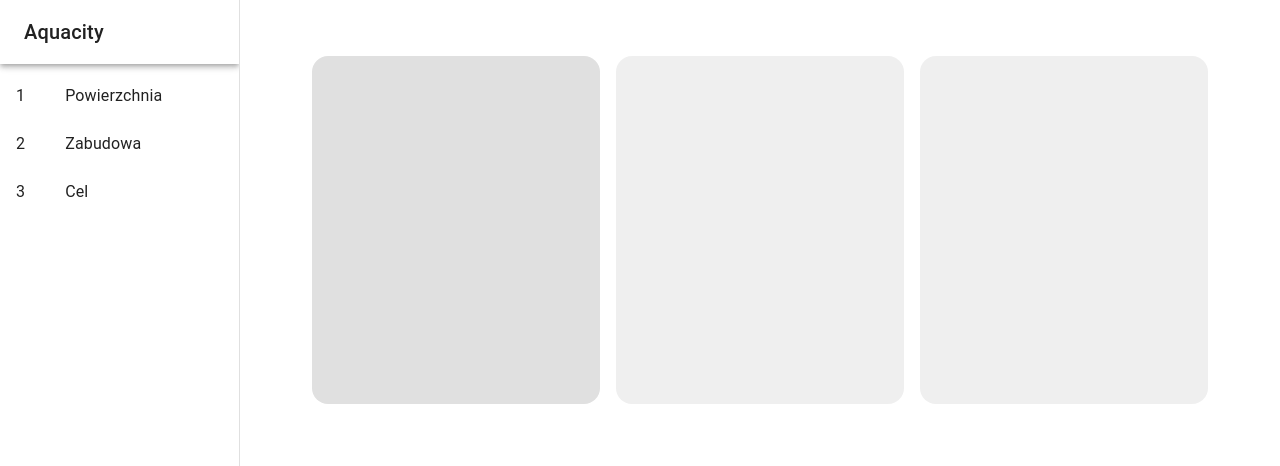
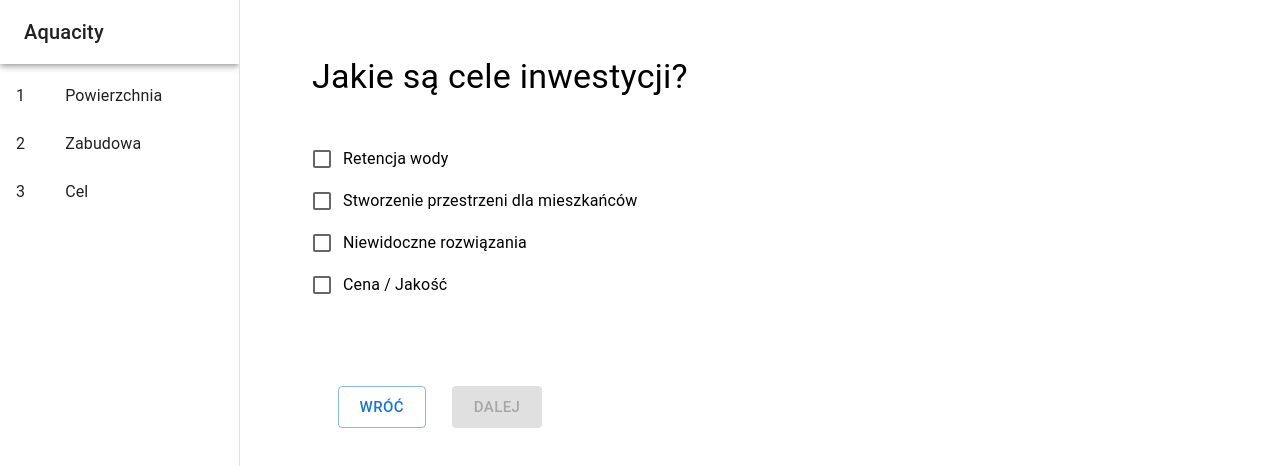
Before and after one commit to TheNaturator/aquacity, a React (Create React App) app: page /aquaform/cel in a window 1280 px wide. Shown: the top 466 px of the page. Built offline with nearby package versions, Linux system fonts and the light colour scheme.

Commit message:
cel component

```diff
--- a/src/components/Menu.js
+++ b/src/components/Menu.js
@@ -6,7 +6,7 @@ import { FormControlContext } from '../context/FormControlContext'
 import { useNavigate } from 'react-router-dom'
 
 export const Menu = () => {
-  const { formMenuItems } = useContext(FormControlContext)
+  const { formMenuItems, checkIfValueExistCel } = useContext(FormControlContext)
   const navigate = useNavigate()
 
   const drawerWidth = 240
@@ -28,9 +28,13 @@ export const Menu = () => {
       <List>
         {Object.keys(formMenuItems).map((item, index) => (
           <ListItem button key={formMenuItems[item].label} onClick={() => navigate(formMenuItems[item].url)}>
-            {formMenuItems[item].value
-              ? <ListItemIcon><CheckCircleIcon color='success' fontSize='small' /></ListItemIcon>
-              : <Typography mr={5}>{index + 1} </Typography>}
+            {formMenuItems[item].name === 'cel'
+              ? checkIfValueExistCel()
+                ? <ListItemIcon><CheckCircleIcon color='success' fontSize='small' /></ListItemIcon>
+                : <Typography mr={5}>{index + 1} </Typography>
+              : formMenuItems[item].value
+                ? <ListItemIcon><CheckCircleIcon color='success' fontSize='small' /></ListItemIcon>
+                : <Typography mr={5}>{index + 1} </Typography>}
             <ListItemText primary={formMenuItems[item].label} />
           </ListItem>
         ))}
--- a/src/components/formElements/Cel.js
+++ b/src/components/formElements/Cel.js
@@ -1,21 +1,51 @@
-import React from 'react'
-import { Grid } from '@mui/material'
-import { FormBox } from '../FormBox'
+import React, { useContext, useEffect, useState } from 'react'
+import { Box, Button, Checkbox, CircularProgress, FormControlLabel, FormGroup, Typography } from '@mui/material'
+import { useNavigate } from 'react-router-dom'
+import { FormControlContext } from '../../context/FormControlContext'
 
 export const Cel = () => {
+  const navigate = useNavigate()
+  const { formMenuItems, setFormItemValue, checkIfValueExistCel, setFormItemValueCel } = useContext(FormControlContext)
+  const [stepData, setStepData] = useState(formMenuItems.cel)
+
+  useEffect(() => {
+    // TODO: Get this name from URL
+    setStepData(formMenuItems.cel)
+  }, [formMenuItems])
+
+  if (!stepData) {
+    return <CircularProgress />
+  }
+
+  const setFormItemValueCelHandler = (event, checkboxName) => {
+    setFormItemValueCel(checkboxName, !stepData.value[checkboxName])
+  }
+
   return (
     <>
-      <Grid container spacing={2}>
-        <Grid item xs={4}>
-          <FormBox isActive />
-        </Grid>
-        <Grid item xs={4}>
-          <FormBox />
-        </Grid>
-        <Grid item xs={4}>
-          <FormBox />
-        </Grid>
-      </Grid>
+      <Typography variant='h4'>Jakie są cele inwestycji?</Typography>
+      <Box container spacing={2} mt={5}>
+        <FormGroup>
+          <FormControlLabel
+            control={<Checkbox
+              checked={stepData.value.retencja}
+              onChange={(event) => setFormItemValueCelHandler(event, 'retencja')}
+                     />}
+            label='Retencja wody'
+          />
+          <FormControlLabel control={<Checkbox checked={stepData.value.stworzenie} onChange={(event) => setFormItemValueCelHandler(event, 'stworzenie')} />} label='Stworzenie przestrzeni dla mieszkańców' />
+          <FormControlLabel control={<Checkbox checked={stepData.value.niewidoczne} onChange={(event) => setFormItemValueCelHandler(event, 'niewidoczne')} />} label='Niewidoczne rozwiązania' />
+          <FormControlLabel control={<Checkbox checked={stepData.value.cena} onChange={(event) => setFormItemValueCelHandler(event, 'cena')} />} label='Cena / Jakość' />
+        </FormGroup>
+      </Box>
+      <Box flexDirection='row' style={{ width: '20vw' }} justifyContent='space-evenly' sx={{ display: 'flex' }} mt={10}>
+        <Button size='large' variant='outlined' onClick={() => navigate(stepData.prevUrl)}>
+          WRÓĆ
+        </Button>
+        <Button variant='contained' size='large' onClick={() => navigate(stepData.nextUrl)} disabled={!checkIfValueExistCel()}>
+          DALEJ
+        </Button>
+      </Box>
     </>
   )
 }
--- a/src/context/FormControlContext.js
+++ b/src/context/FormControlContext.js
@@ -31,16 +31,29 @@ const initialMenuList = {
   cel: {
     label: 'Cel',
     name: 'cel',
-    value: null,
+    value: {
+      retencja: false,
+      stworzenie: false,
+      niewidoczne: false,
+      cena: false
+    },
     url: '/aquaform/cel',
     prevUrl: '/aquaform/zabudowa',
-    nextUrl: null
+    nextUrl: null,
+    options: {
+      retencja: 'retencja',
+      stworzenie: 'stworzenie',
+      niewidoczne: 'niewidocznea',
+      cena: 'cena'
+    }
   }
 }
 
 const FORM_CONTROL_VALUE = {
   formMenuItems: {},
-  setFormItemValue: () => {}
+  setFormItemValue: () => {},
+  checkIfValueExistCel: () => {},
+  setFormItemValueCel: () => {}
 }
 
 export const FormControlContext = createContext(FORM_CONTROL_VALUE)
@@ -53,10 +66,21 @@ const FormControlContextProvider = ({ children }) => {
     setMenuItem(prevState => { return { ...prevState, [formItemName]: itemToChange } })
   }
 
+  const setFormItemValueCel = (valueName, newValue) => {
+    const itemToChange = { ...menuList.cel, value: { ...menuList.cel.value, [valueName]: newValue } }
+    setMenuItem(prevState => { return { ...prevState, cel: itemToChange } })
+  }
+
+  const checkIfValueExistCel = () => {
+    return menuList?.cel.value.retencja || menuList?.cel.value.stworzenie || menuList?.cel.value.niewidoczne || menuList?.cel.value.cena
+  }
+
   const initialFormControlContext = () => {
     return {
       formMenuItems: menuList,
-      setFormItemValue
+      setFormItemValue,
+      checkIfValueExistCel,
+      setFormItemValueCel
     }
   }
 
```
